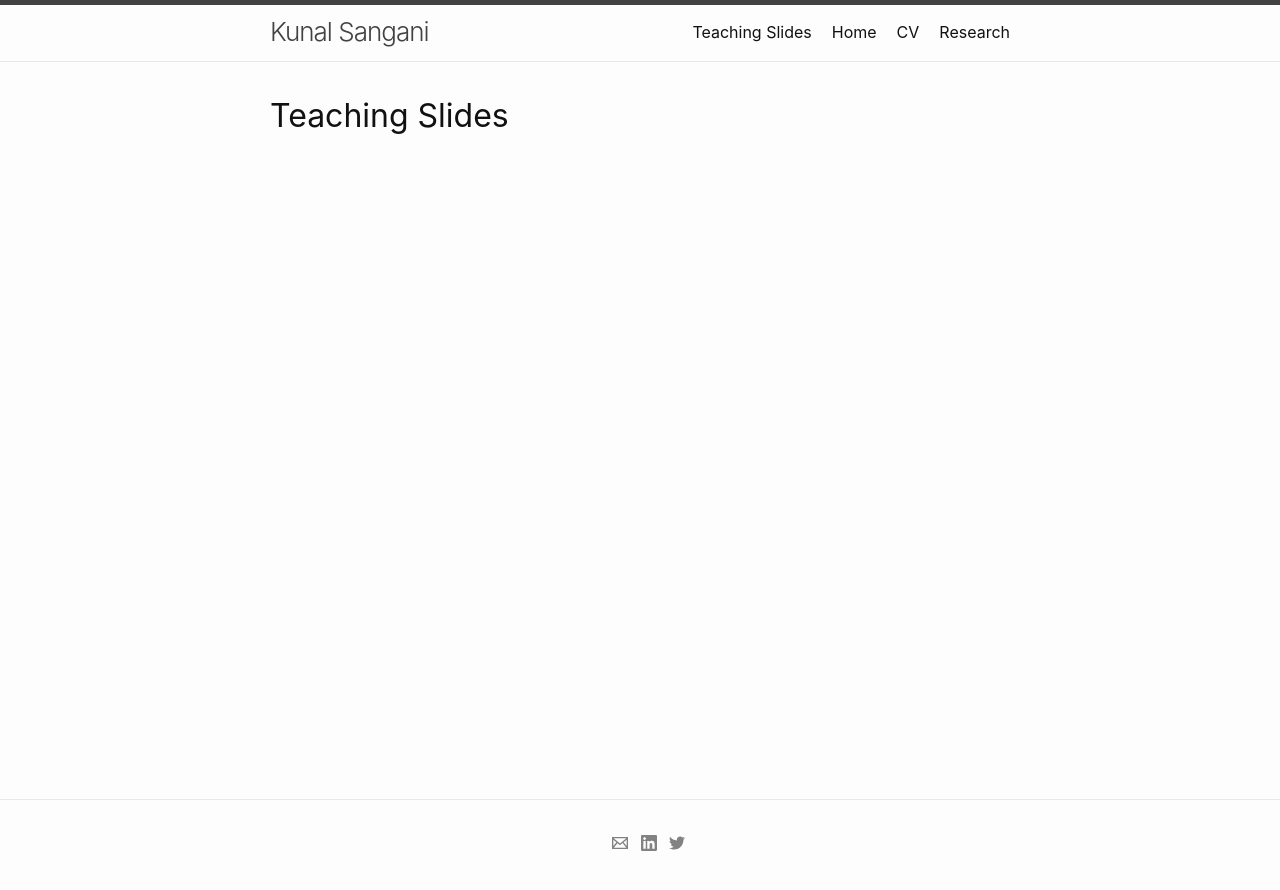
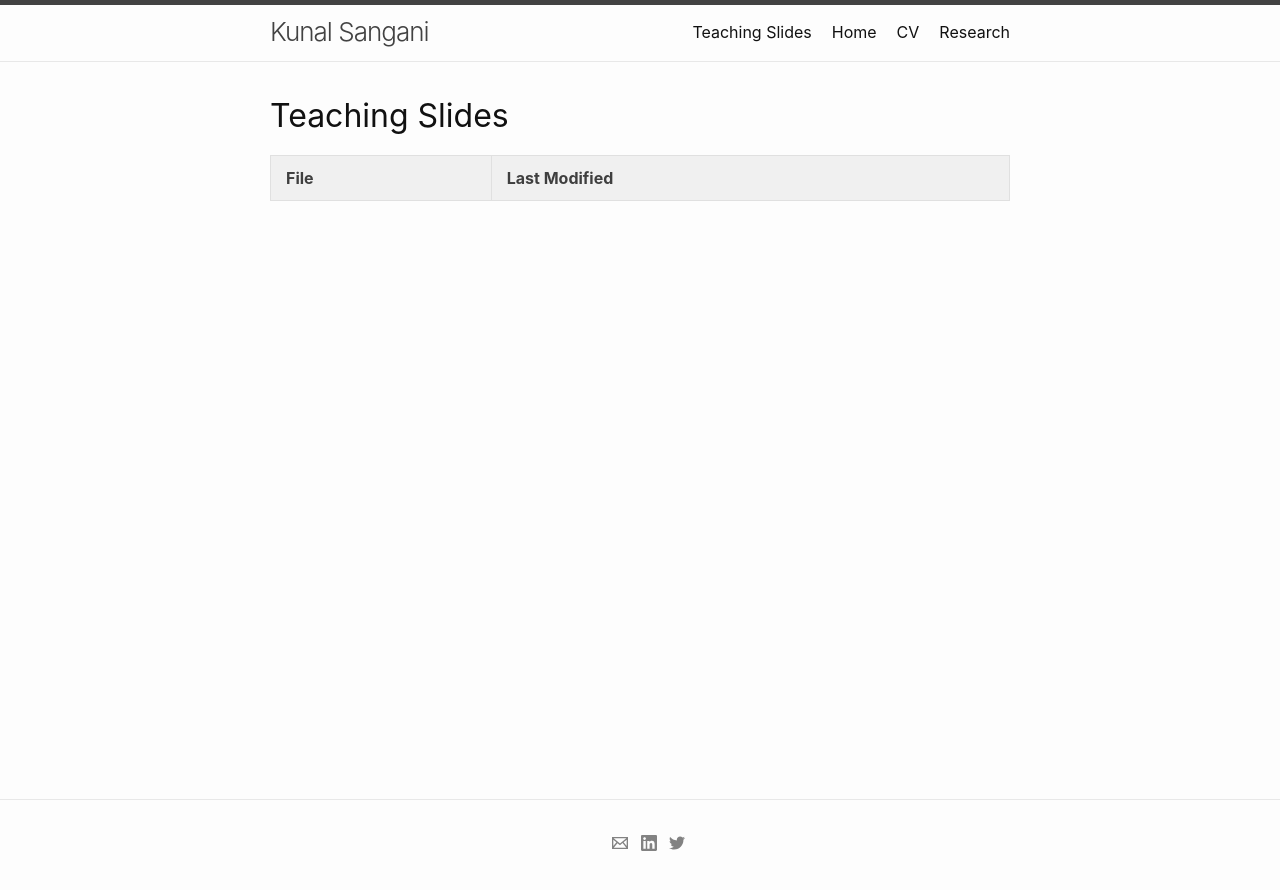
Before and after one commit to kunalsangani/kunalsangani.github.io, a Jekyll site: the page built from files/teaching/index.md, in a window 1280 px wide. Shown: the top 890 px of the page. Built offline with Jekyll 4.4.1, drawn with Linux system fonts in a browser that asks for light colours; nearby versions of some CDN libraries.

Commit message:
Teaching slide table

```diff
--- a/files/teaching/index.md
+++ b/files/teaching/index.md
@@ -6,7 +6,7 @@ permalink: /files/teaching/
 
 <h1>Teaching Slides</h1>
 
-<ul>
+<!-- <ul>
   {% assign teaching_files = site.static_files
      | where_exp: "f", "f.path contains '/files/teaching/'"
      | sort: "name" %}
@@ -17,4 +17,18 @@ permalink: /files/teaching/
       </li>
     {% endunless %}
   {% endfor %}
-</ul>
+</ul> -->
+
+<table>
+  <thead><tr><th>File</th><th>Last Modified</th></tr></thead>
+  <tbody>
+  {% for f in teaching_files %}
+    {% unless f.name == 'index.html' or f.name == 'index.md' %}
+      <tr>
+        <td><a href="{{ f.path | relative_url }}">{{ f.name }}</a></td>
+        <td>{{ f.modified_time | date: "%Y-%m-%d" }}</td>
+      </tr>
+    {% endunless %}
+  {% endfor %}
+  </tbody>
+</table>
```
